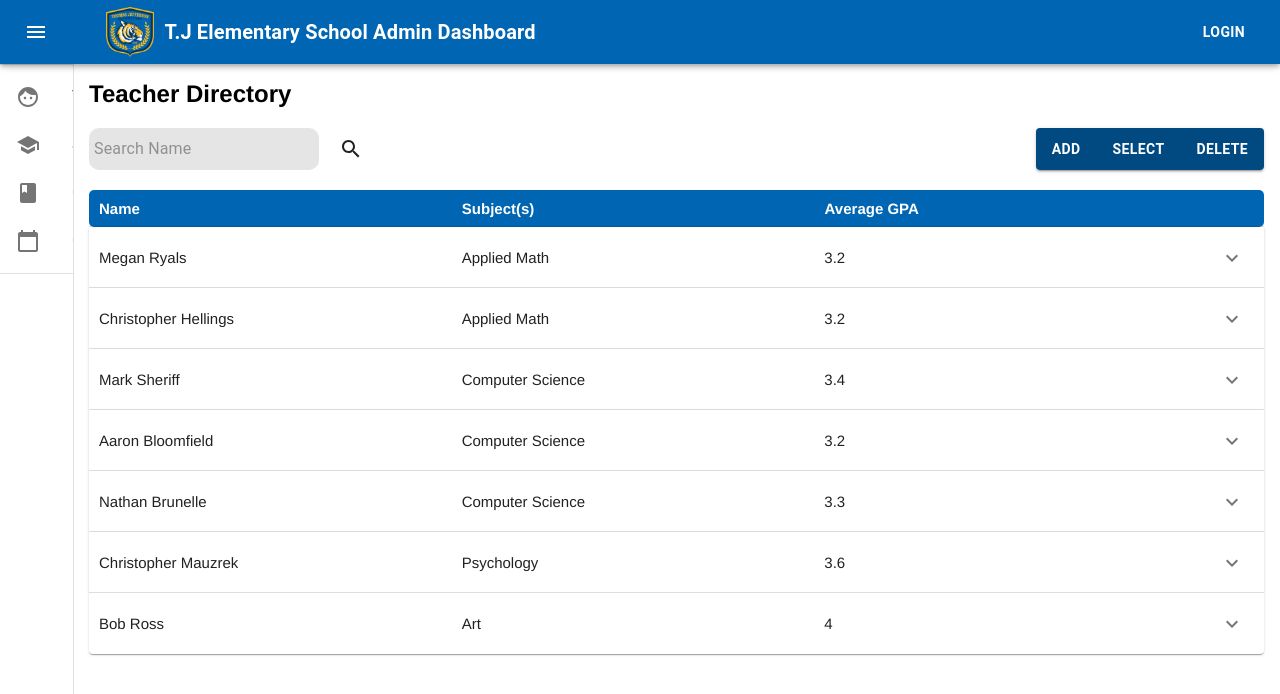
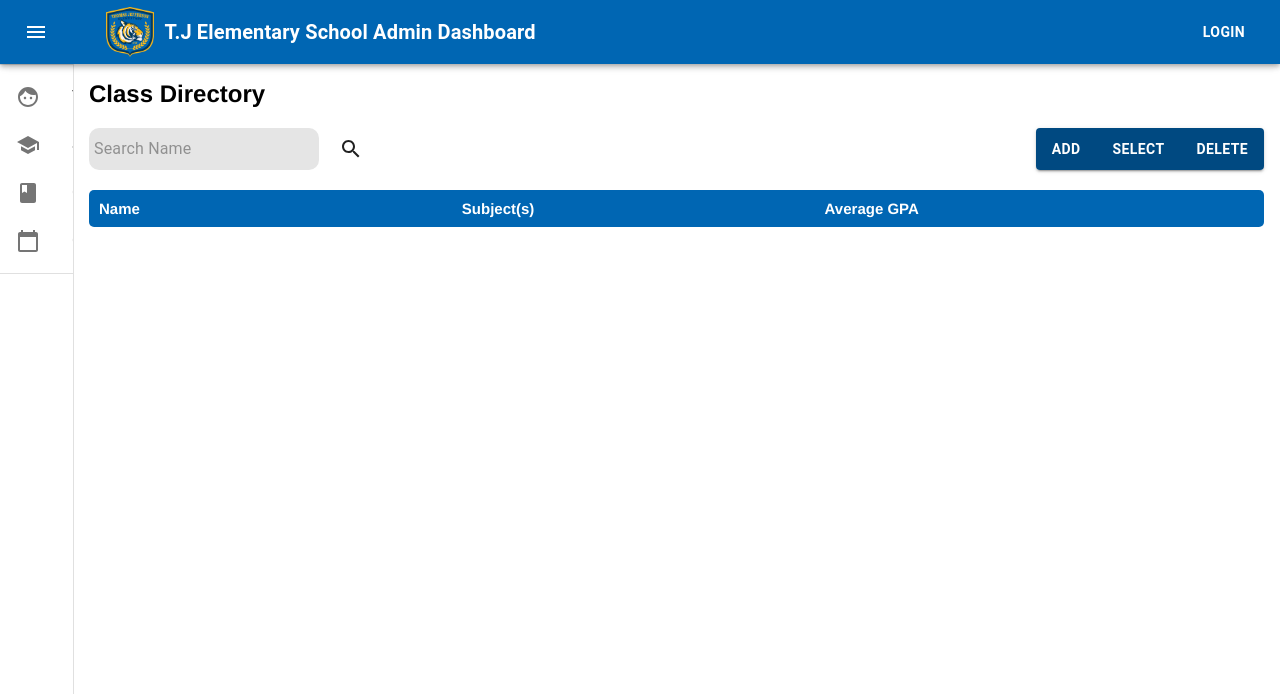
Before and after one commit to LaunchSWETeam2/JeffersonElementary, a React (Create React App) app: page / in a window 1280 px wide. Shown: the top 694 px of the page. Built offline with nearby package versions, Linux system fonts and the light colour scheme; the HTML template or start-up script is replaced by a standard one.

Commit message:
class directory in progress

```diff
--- a/package.json
+++ b/package.json
@@ -3,12 +3,9 @@
   "version": "0.1.0",
   "private": true,
   "dependencies": {
-<<<<<<< HEAD:jefferson-elementary/package.json
     "moment": "^2.29.1",
-=======
     "@material-ui/core": "^4.11.4",
     "@material-ui/icons": "^4.11.2",
->>>>>>> origin/feature:package.json
     "react": "^17.0.2",
     "react-big-calendar": "^0.33.5",
     "react-calendar-events": "^1.0.0",
--- /dev/null
+++ b/src/components/ClassDirectory.js
@@ -0,0 +1,167 @@
+import React from 'react'
+import '../css/teacher-directory-style.css'
+
+import {
+    Button,
+    ButtonGroup,
+    Input,
+    Accordion,
+    AccordionSummary,
+    AccordionDetails,
+    Typography,
+} from '@material-ui/core'
+import SearchIcon from '@material-ui/icons/Search'
+import ExpandMoreIcon from '@material-ui/icons/ExpandMore';
+
+//To do extra:
+//Autocomplete search
+//Idea: Scrape uva profs
+
+//note: subject will be a list
+const testData=[
+    {
+        name:"Megan Ryals",
+        subject: "Applied Math",
+        avgGPA: 3.2,
+        gender:"Female",
+    },{
+        name:"Christopher Hellings",
+        subject: "Applied Math",
+        avgGPA: 3.2,
+        gender:"Male",
+    },
+    {
+        name:"Mark Sheriff",
+        subject: "Computer Science",
+        avgGPA: 3.4,
+        gender:"Male",
+    },
+    {
+        name:"Aaron Bloomfield",
+        subject: "Computer Science",
+        avgGPA: 3.2,
+        gender:"Male",
+    },
+    {
+        name:"Nathan Brunelle",
+        subject: "Computer Science",
+        avgGPA: 3.3,
+        gender:"Male",
+    },
+    {
+        name:"Christopher Mauzrek",
+        subject: "Psychology",
+        avgGPA: 3.6,
+        gender:"Male",
+    },
+    {
+        name:"Bob Ross",
+        subject: "Art",
+        avgGPA: 4.0,
+        gender:"Male",
+    }
+]
+
+const subjects = [
+    "Science",
+    "Math",
+    "History",
+    "English",
+    "Health",
+    "Art",
+    "Geography"
+]
+//make grade level(s) a list
+const classData=[
+    {title:"World History", subject:"History", gradeLevel:1},
+    {title:"US History",subject:"History", gradeLevel:2},
+    {title:"East Asian History",subject:"History", gradeLevel:3},
+    {title:"Indian History",subject:"History", gradeLevel:4},
+    {title:"Basic Arithmetic",subject:"Math", gradeLevel:2},
+    {title:"Advanced Math", subject:"Math", gradeLevel:6},
+    {title:"Art 101", subject:"Art", gradeLevel:2},
+    {title:"Physical Health", subject:"Health", gradeLevel:6},
+    {title:"World Geography", subject:"Geography", gradeLevel:3},
+
+]
+
+function ClassDirectory() {
+    const buttonGroupStyle={
+        backgroundColor:"#004981",
+        borderWidth:"0px",
+        fontWeight:"bold",
+        color:"white",
+    }
+    const InputStyle={
+        backgroundColor:"#E5E5E5",
+        borderRadius:"10px",
+        padding:"5px",
+    }
+    return (
+        <div className="teacher-directory">
+            <h2 className="td__header">Class Directory</h2>
+                <div className="td__controller">
+                    <div className="td__controller__search">
+                        <Input style={InputStyle} disableUnderline={true} id="teacher-search-input"  placeholder="Search Name"/>
+                        <Button><SearchIcon/></Button>
+                    </div>
+                    <ButtonGroup variant="contained" aria-label="teacher-directory-controls">
+                        <Button style={buttonGroupStyle}>Add</Button>
+                        <Button style={buttonGroupStyle}>Select</Button>
+                        <Button style={buttonGroupStyle}>Delete</Button>
+                    </ButtonGroup>
+                </div>
+                <div className="td__table">
+                    <div className="td__table__columns color-theme">
+                        <div className="column-label">Name</div>
+                        <div className="column-label">Subject(s)</div>
+                        <div className="column-label">Average GPA</div>
+                        <div className="spacer"/>
+                    </div>
+                    {
+                        subjects.map((subject)=>{
+
+                        })
+                    }
+                </div>
+        </div>
+    )
+}
+
+function TeacherAccordion({teacher}){
+    const accordionStyle={
+        width:"100%",
+        paddingRight:"20px",//based off td__table__columns
+    }
+    return(
+        <Accordion style={accordionStyle}>
+            <AccordionSummary
+                expandIcon={<ExpandMoreIcon />}
+                aria-controls="panel1a-content"
+                id="panel1a-header"
+                style={{padding:"0px"}}
+            >
+                <div className="td__table__columns">
+                    <div className="column-label">{teacher.name}</div>
+                    <div className="column-label">{teacher.subject}</div>
+                    <div className="column-label">{teacher.avgGPA}</div>
+                </div>
+            </AccordionSummary>
+            <AccordionDetails>
+                <div className="accordion-details">
+                    <ProfilePic teacher={teacher}/>
+                    Some extra info in a flexbox or grid...
+                </div>
+            </AccordionDetails>
+        </Accordion>
+    )
+}
+
+function ProfilePic({teacher}){
+    return(
+        <img className="profile-pic" src="http://placehold.it/100x100"/>
+    )
+}
+
+
+export default ClassDirectory
--- a/src/components/Dashboard.js
+++ b/src/components/Dashboard.js
@@ -28,6 +28,8 @@ import '../css/dashboard-style.css'
 
 //Components
 import TeacherDirectory from './TeacherDirectory'
+import Calendar from './Calendar'
+import ClassDirectory from './ClassDirectory'
 
 const drawerWidth = 200;
 
@@ -180,7 +182,7 @@ export default function MiniDrawer() {
 
       <main className={classes.content}>
         <div className={classes.toolbar} />
-        <TeacherDirectory/>
+        <ClassDirectory/>
       </main>
     </div>
   );
```
Also changed, not shown: 1 other file (tests, documents, lock files or other folders).
